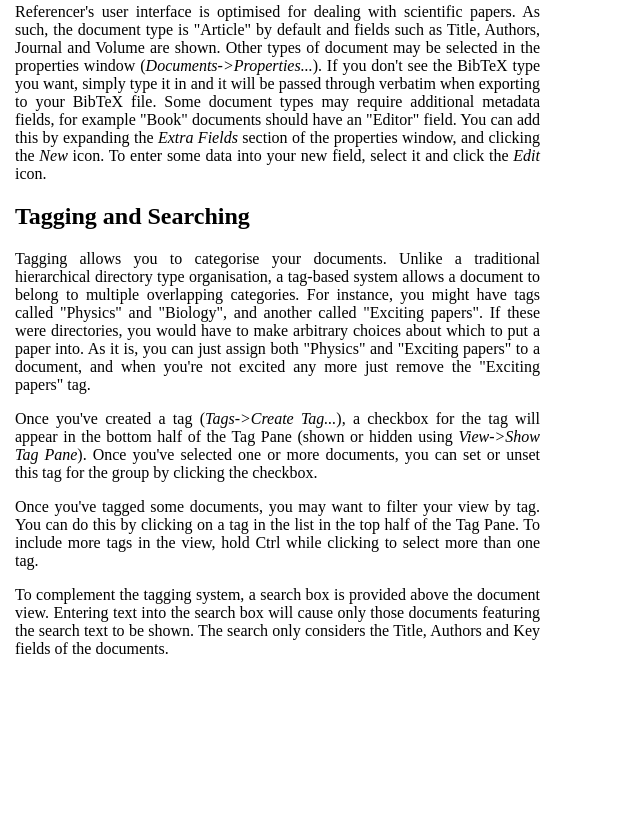
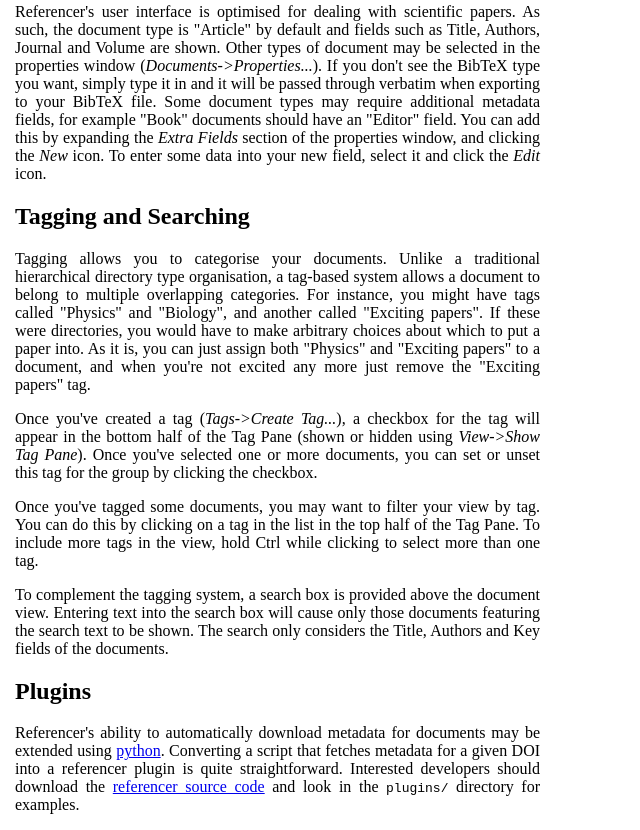
Before and after one commit to mcraveiro/referencer, a plain HTML site: page data/introduction.html in a window 1280 px wide. Shown: the part 1815-2645 px from the top of the page, without its empty margins (0-640 px from the left). Before the commit the page ends 2489 px from the top, so only its background shows below. Drawn offline with Linux system fonts and the light colour scheme.

Commit message:
note existence of plugins
--HG--
extra : convert_revision : svn%3A7d7b52a7-431a-0410-ad82-b695db389479/trunk%40588

```diff
--- a/data/introduction.html
+++ b/data/introduction.html
@@ -66,6 +66,16 @@
 
 <p>To complement the tagging system, a search box is provided above the document view.  Entering text into the search box will cause only those documents featuring the search text to be shown.  The search only considers the Title, Authors and Key fields of the documents.</p>
 
+<h2>Plugins</h2>
+<p>Referencer's ability to automatically download metadata for documents may
+be extended using <a href="http://www.python.org/">python</a>.  Converting
+a script that fetches metadata for a given DOI into a referencer plugin
+is quite straightforward.  Interested developers should download the
+<a href="http://icculus.org/referencer/development.html">referencer
+source code</a> and look in the <span style="font-family:monospace">plugins/</span>
+directory for examples.
+</p>
+
 </div> <!-- /left -->
 
 <div class="rightbox">
```
